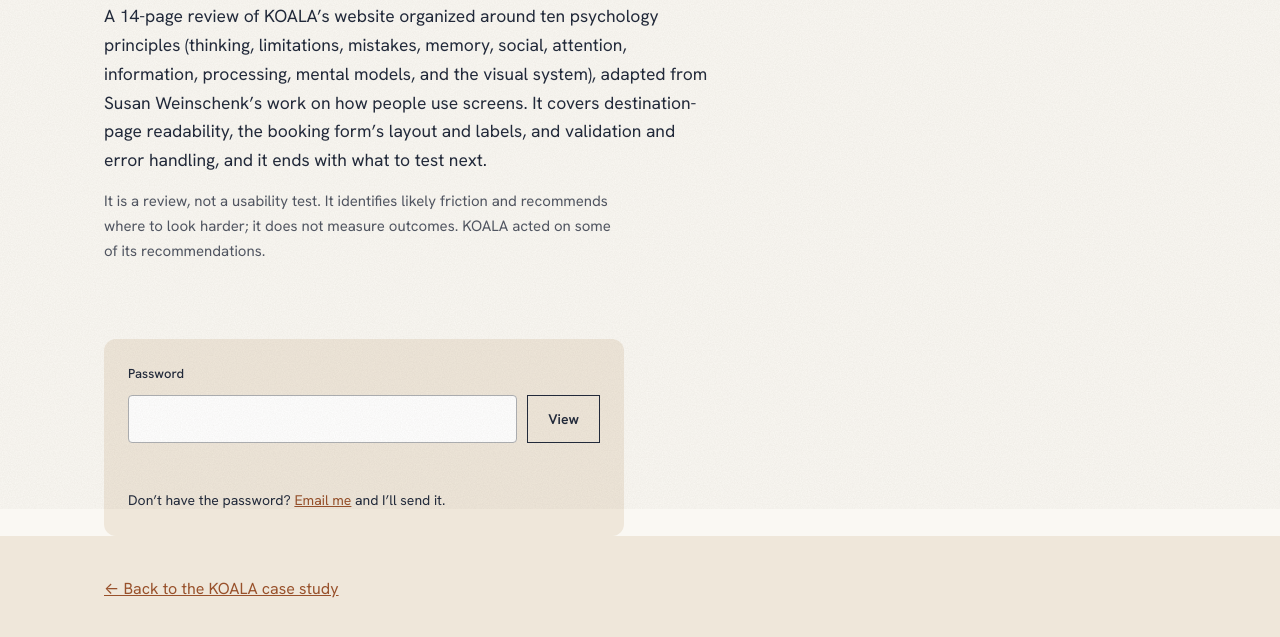
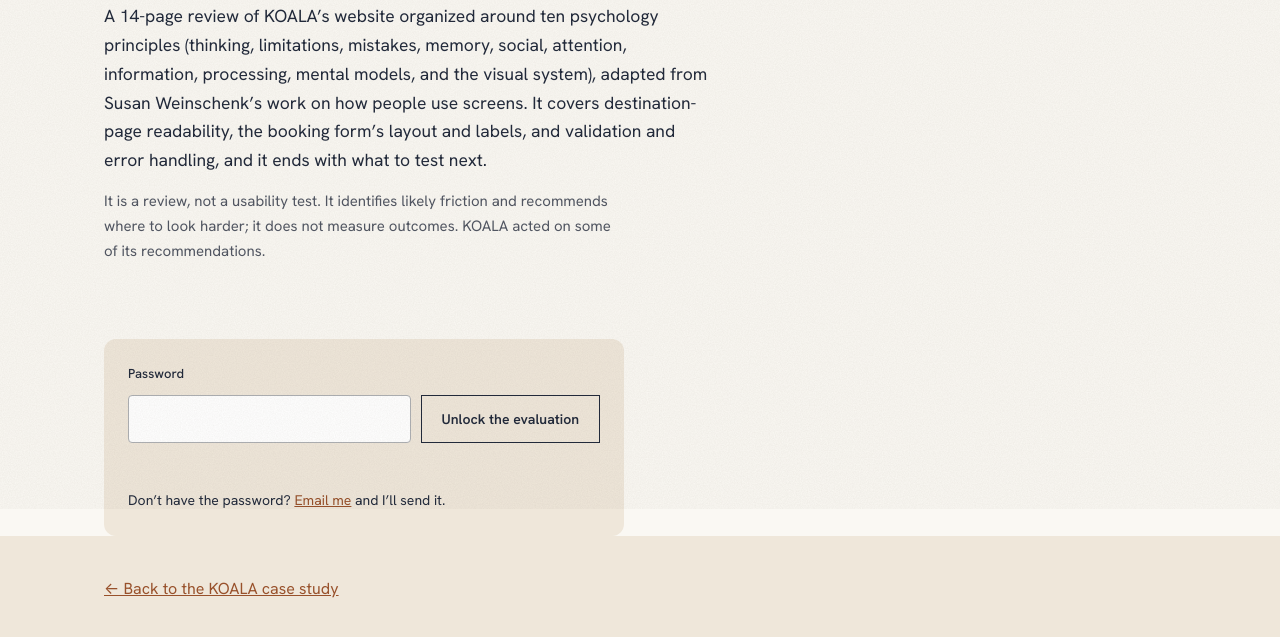
Before and after one commit to judeandrade013/judeandrade013.github.io, a plain HTML site: page heuristic-evaluation.html in a window 1280 px wide. Shown: the part 291-928 px from the top of the page. Drawn offline with Linux system fonts and the light colour scheme.

Commit message:
Password button: 'Unlock the evaluation' instead of 'View'
Co-Authored-By: Claude Opus 5.5 <noreply@anthropic.com>
Claude-Session: https://claude.ai/code/session_011crcDCecaUN1d2qwMdmWRM

```diff
--- a/heuristic-evaluation.html
+++ b/heuristic-evaluation.html
@@ -61,7 +61,7 @@ body:before{content:"";position:fixed;inset:0;pointer-events:none;z-index:100;op
 </header>
 <form id="unlock" autocomplete="off">
 <label for="pw">Password</label>
-<div class="row"><input id="pw" name="pw" type="password" required autocomplete="current-password" autocapitalize="none" autocorrect="off" spellcheck="false" aria-describedby="status"/><button id="go" type="submit">View</button></div>
+<div class="row"><input id="pw" name="pw" type="password" required autocomplete="current-password" autocapitalize="none" autocorrect="off" spellcheck="false" aria-describedby="status"/><button id="go" type="submit">Unlock the evaluation</button></div>
 <p id="status" role="status" aria-live="polite"></p>
 <p class="ask">Don’t have the password? <a href="mailto:judeandrade013@gmail.com?subject=Heuristic%20evaluation%20access">Email me</a> and I’ll send it.</p>
 </form>
```
